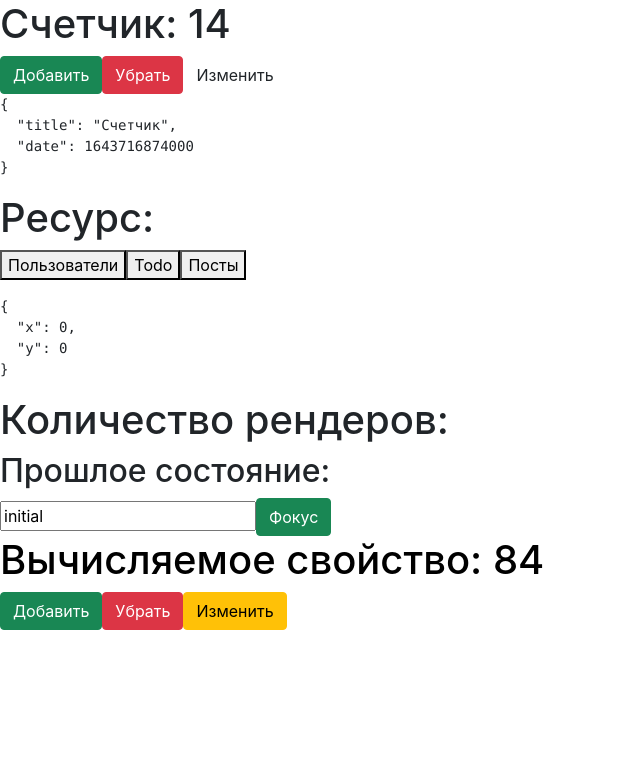
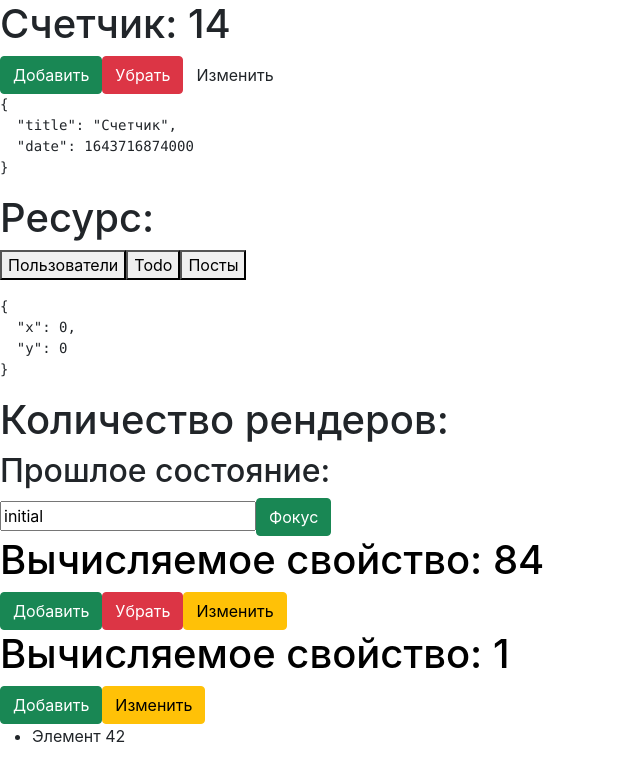
Before and after one commit to nacukisubaru/vladlen-react-hooks-practic, a React (Create React App) app: page / in a window 1280 px wide. Shown: the top 780 px of the page, without its empty margins (0-640 px from the left). Built offline with nearby package versions, Linux system fonts and the light colour scheme; no server answers.

Commit message:
useCallback передача функции в свойства компонента и вызов в другом компоненте

```diff
--- a/src/App.js
+++ b/src/App.js
@@ -5,6 +5,7 @@
 import Users from './examples/users';
 import CounterUseRef from './examples/effect';
 import MemoCounter from './examples/memo';
+import CounterCallback from './examples/callback';
 
 function App() {
 
@@ -15,6 +16,7 @@
    <Users />
    <CounterUseRef />
    <MemoCounter />
+   <CounterCallback />
    </div>
   );
 }
--- /dev/null
+++ b/src/examples/callback.js
@@ -0,0 +1,28 @@
+import React, {useState, useCallback} from "react";
+import ItemsList from "./itemsList";
+
+
+export default function CounterCallback() {
+    const [colored, setColored] = useState(false)
+    const [count, setCount] = useState(1)
+
+    const styles = {
+        color: colored ? 'darked' : 'black'
+    }
+
+    //useCallback отличается от useMemo тем что useCallback возращает callback функцию в которую можно передать параметры, а useMemo
+    //возвращает результат выполненной функции
+    const generateItemsFromAPI = useCallback((itemIndex) => {
+        return new Array(count).fill('').map((_, i) => `Элемент ${i + itemIndex}`)
+    }, [count])
+
+    //передав в свойство компонента getItems функцию мы можем вызвать ее внутри компонента ItemsList
+    return (
+        <div>
+            <h1 style={styles}>Вычисляемое свойство: {count}</h1>
+            <button className={'btn btn-success'} onClick={() => setCount(prev => prev + 1)}>Добавить</button>
+            <button className={'btn btn-warning'} onClick={() => setColored(prev => !prev)}>Изменить</button>
+            <ItemsList getItems={generateItemsFromAPI} />
+        </div>
+    )
+}
--- /dev/null
+++ b/src/examples/itemsList.js
@@ -0,0 +1,17 @@
+import React, { useState, useEffect } from "react";
+
+export default function ItemsList({getItems}) {
+    const [items, setItems] = useState([])
+
+    useEffect(() => {
+        const newItems = getItems(42)
+        console.log('render')
+        setItems(newItems)
+    }, [getItems])
+
+    return (
+        <ul>
+            {items.map((i) => <li key ={i}>{i}</li>)}
+        </ul>
+    )
+}
```
